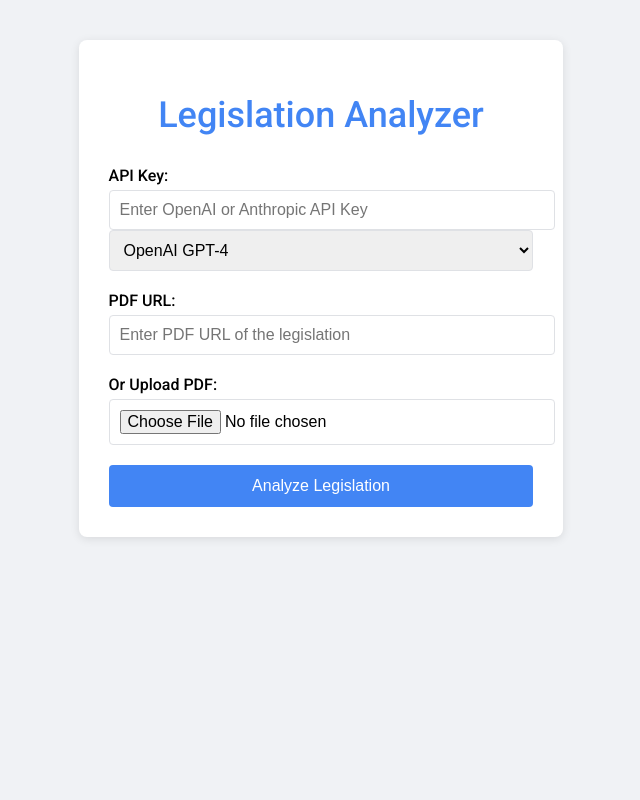
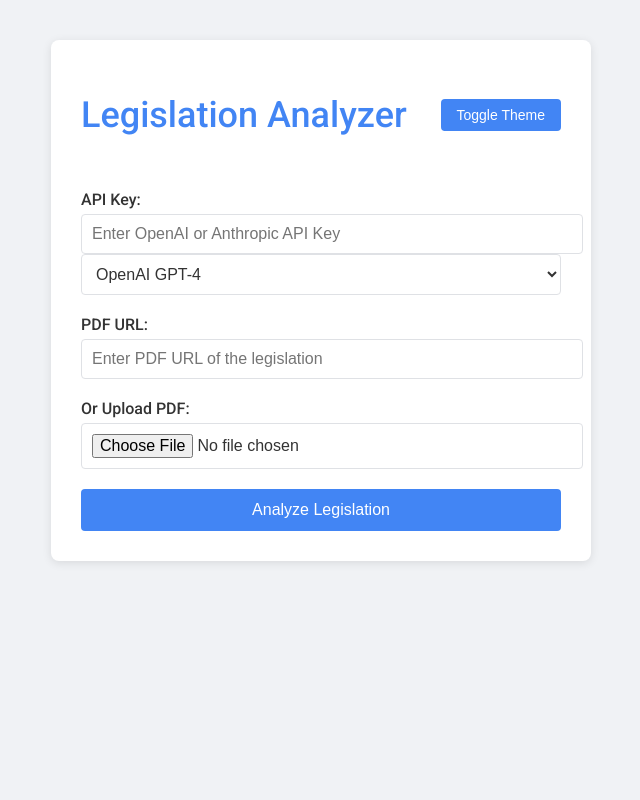
Before and after one commit to marcus20232023/legislation_analyzer, a Flask app: page / in a window 1280 px wide. Shown: the whole page, without its empty margins (319-959 px from the left). Run offline with Flask 3, Linux system fonts and the light colour scheme.

Commit message:
# Updated the Anthropic model to claude-3-5-sonnet-20240620 and improved the interface to match the system theme for dark or light mode.

```diff
--- a/app.py
+++ b/app.py
@@ -87,14 +87,19 @@ def analyze_bill_text(text, api_key, api_model):
                 ]
             )
             analysis_content = response.choices[0].message.content
-        elif api_model == 'claude-3.5':
+        elif api_model == 'claude-3-5-sonnet-20240620':
             client = anthropic.Anthropic(api_key=api_key)
-            response = client.completions.create(
-                model="claude-3.5",
-                prompt=f"Human: Please analyze the following bill text and provide a summary, key points, and potential impacts:\n\n{text[:8000]}\n\nAssistant:",
-                max_tokens_to_sample=1000
+            response = client.messages.create(
+                model="claude-3-5-sonnet-20240620",
+                max_tokens=1000,
+                messages=[
+                    {
+                        "role": "user",
+                        "content": f"Please analyze the following bill text and provide a summary, key points, and potential impacts:\n\n{text[:8000]}"
+                    }
+                ]
             )
-            analysis_content = response.completion
+            analysis_content = response.content[0].text
         else:
             return "Invalid API model selected"
 
--- a/static/css/styles.css
+++ b/static/css/styles.css
@@ -1,3 +1,13 @@
+:root {
+    --bg-color: #f0f2f5;
+    --text-color: #333;
+    --container-bg: #fff;
+    --input-border: #dfe1e5;
+    --button-bg: #4285f4;
+    --button-hover: #357ae8;
+    --result-bg: #f8f9fa;
+}
+
 body {
     font-family: 'Roboto', Arial, sans-serif;
     margin: 0;
@@ -5,24 +15,46 @@ body {
     display: flex;
     flex-direction: column;
     min-height: 100vh;
-    background-color: #f0f2f5;
+    background-color: var(--bg-color);
+    color: var(--text-color);
+    transition: background-color 0.3s, color 0.3s;
 }
 
 .container {
     max-width: 800px;
     margin: 40px auto;
     padding: 30px;
-    background-color: #fff;
+    background-color: var(--container-bg);
     border-radius: 8px;
     box-shadow: 0 2px 10px rgba(0, 0, 0, 0.1);
 }
 
+header {
+    display: flex;
+    justify-content: space-between;
+    align-items: center;
+    margin-bottom: 30px;
+}
+
 h1 {
-    color: #4285f4;
+    color: var(--button-bg);
     font-size: 36px;
     font-weight: 500;
-    margin-bottom: 30px;
-    text-align: center;
+}
+
+#theme-toggle {
+    padding: 8px 16px;
+    background-color: var(--button-bg);
+    color: white;
+    border: none;
+    border-radius: 4px;
+    cursor: pointer;
+    font-size: 14px;
+    transition: background-color 0.3s;
+}
+
+#theme-toggle:hover {
+    background-color: var(--button-hover);
 }
 
 .input-container {
@@ -42,22 +74,24 @@ select {
     width: 100%;
     padding: 10px;
     font-size: 16px;
-    border: 1px solid #dfe1e5;
+    border: 1px solid var(--input-border);
     border-radius: 4px;
     outline: none;
+    background-color: var(--container-bg);
+    color: var(--text-color);
 }
 
 input[type="text"]:focus,
 input[type="password"]:focus,
 select:focus {
-    border-color: #4285f4;
+    border-color: var(--button-bg);
     box-shadow: 0 0 0 2px rgba(66, 133, 244, 0.2);
 }
 
 #analyze-btn {
     display: block;
     width: 100%;
-    background-color: #4285f4;
+    background-color: var(--button-bg);
     color: white;
     border: none;
     padding: 12px;
@@ -69,7 +103,7 @@ select:focus {
 }
 
 #analyze-btn:hover {
-    background-color: #357ae8;
+    background-color: var(--button-hover);
 }
 
 #loading {
@@ -80,11 +114,21 @@ select:focus {
 }
 
 #analysis-result {
-    background-color: #f8f9fa;
-    border: 1px solid #dfe1e5;
+    background-color: var(--result-bg);
+    border: 1px solid var(--input-border);
     border-radius: 8px;
     padding: 20px;
     margin-top: 20px;
     display: none;
     white-space: pre-wrap;
 }
+
+body.dark-theme {
+    --bg-color: #1a1a1a;
+    --text-color: #f0f2f5;
+    --container-bg: #2c2c2c;
+    --input-border: #444;
+    --button-bg: #4285f4;
+    --button-hover: #357ae8;
+    --result-bg: #3a3a3a;
+}
--- a/static/js/script.js
+++ b/static/js/script.js
@@ -6,6 +6,28 @@ document.addEventListener('DOMContentLoaded', function() {
     const pdfFileInput = document.getElementById('pdf-file');
     const loadingDiv = document.getElementById('loading');
     const analysisResultDiv = document.getElementById('analysis-result');
+    const themeToggle = document.getElementById('theme-toggle');
+
+    // Theme handling
+    function setTheme(isDark) {
+        document.body.classList.toggle('dark-theme', isDark);
+        localStorage.setItem('darkTheme', isDark);
+    }
+
+    // Check for saved theme preference or use system preference
+    const prefersDark = window.matchMedia('(prefers-color-scheme: dark)').matches;
+    const savedTheme = localStorage.getItem('darkTheme');
+    setTheme(savedTheme !== null ? savedTheme === 'true' : prefersDark);
+
+    // Theme toggle button
+    themeToggle.addEventListener('click', () => {
+        setTheme(!document.body.classList.contains('dark-theme'));
+    });
+
+    // Listen for system theme changes
+    window.matchMedia('(prefers-color-scheme: dark)').addEventListener('change', e => {
+        setTheme(e.matches);
+    });
 
     analyzeBtn.addEventListener('click', function() {
         const apiKey = apiKeyInput.value.trim();
--- a/templates/index.html
+++ b/templates/index.html
@@ -9,13 +9,16 @@
 </head>
 <body>
     <div class="container">
-        <h1>Legislation Analyzer</h1>
+        <header>
+            <h1>Legislation Analyzer</h1>
+            <button id="theme-toggle">Toggle Theme</button>
+        </header>
         <div class="input-container">
             <label for="api-key">API Key:</label>
             <input type="password" id="api-key" placeholder="Enter OpenAI or Anthropic API Key">
             <select id="api-model">
                 <option value="gpt-4">OpenAI GPT-4</option>
-                <option value="claude-3.5">Anthropic Claude 3.5</option>
+                <option value="claude-3-5-sonnet-20240620">Anthropic Claude 3.5 Sonnet</option>
             </select>
         </div>
         <div class="input-container">
```
